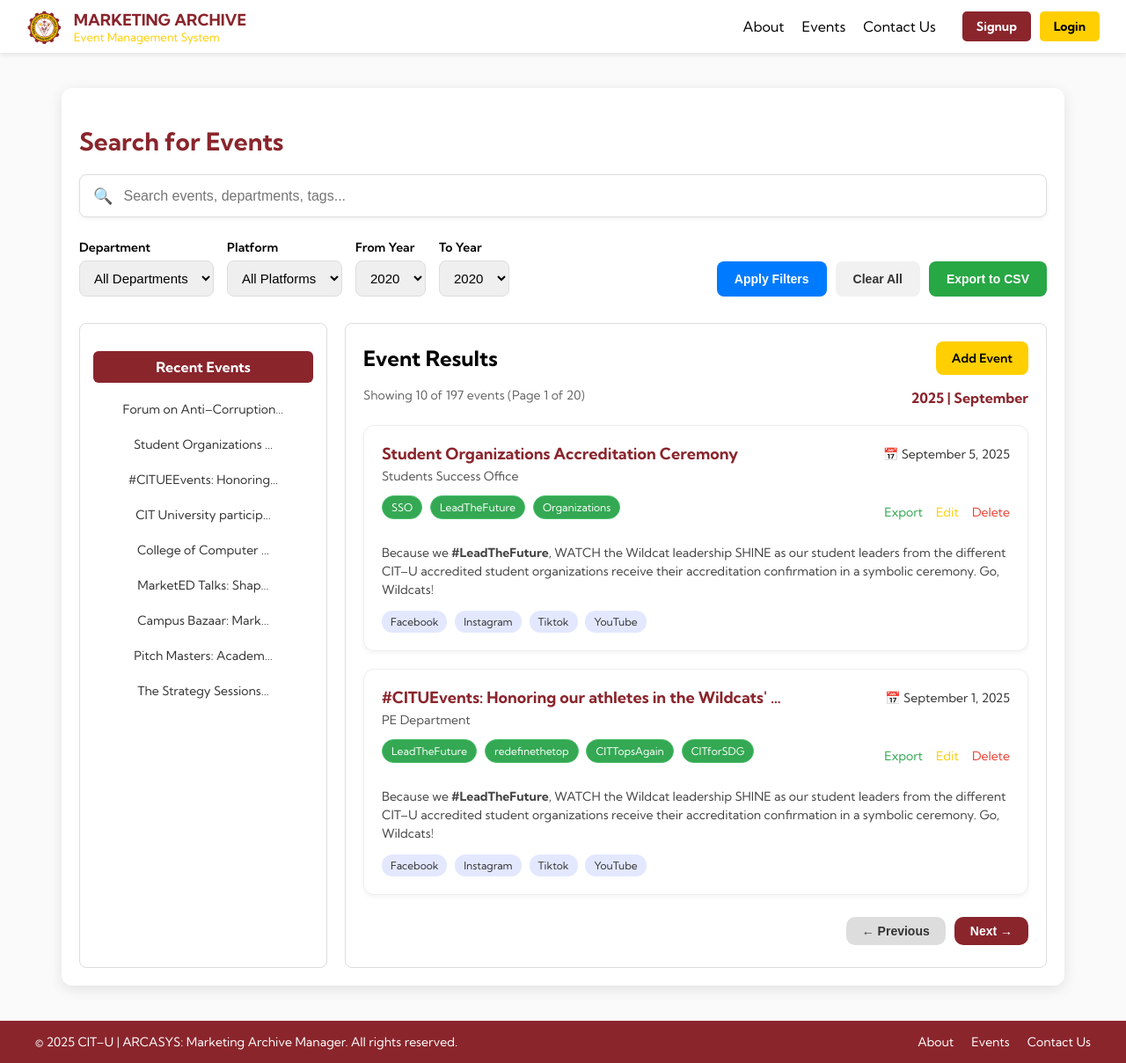
After one commit to LikeYasay/CSIT327-G1-Arcasys, a Django app: page /admin_dashboard/ in a window 1280 px wide. The commit adds this page. Shown: the whole page at 88% size. Run offline with Django 5.2, Linux system fonts and the light colour scheme.

Commit message:
feature(ArcasysApp): admin dashboard

```diff
--- a/Arcasys/ArcasysApp/urls.py
+++ b/Arcasys/ArcasysApp/urls.py
@@ -9,6 +9,8 @@ urlpatterns = [
     path("logout/", views.logout_view, name="logout"),
     path("events/", views.events_view, name="events"),
     path("contact/", views.contact_view, name="contact"),
+    path("add_event/", views.add_event_view, name="add_event"),
+    path("admin_dashboard/", views.admin_dashboard_view, name="admin_dashboard"),
 
     # Forgot password routes
     path(
--- a/Arcasys/ArcasysApp/views.py
+++ b/Arcasys/ArcasysApp/views.py
@@ -102,3 +102,28 @@ def events_view(request):
 
 def contact_view(request):
     return render(request, "ArcasysApp/contact.html")
+
+def add_event_view(request):
+    if request.method == "POST":
+        # Retrieve form data
+        event_name = request.POST.get("event_name")
+        event_date = request.POST.get("event_date")
+        event_time = request.POST.get("event_time")
+        location = request.POST.get("location")
+        department = request.POST.get("department")
+        description = request.POST.get("description")
+
+        # Validate required fields
+        if not all([event_name, event_date, event_time, location, department, description]):
+            messages.error(request, "All fields are required.")
+            return redirect("add_event")
+
+        # Here you would typically save the event to the database
+        # For now, we'll just display a success message
+        messages.success(request, "Event added successfully!")
+        return redirect("events")
+
+    return render(request, "ArcasysApp/add_event.html")
+
+def admin_dashboard_view(request):
+    return render(request, "ArcasysApp/admin_dashboard.html")
--- /dev/null
+++ b/Arcasys/static/ArcasysApp/css/admin_dashboard.css
@@ -0,0 +1,55 @@
+.results-header-top h2 {
+    margin: 0;
+}
+
+.results-header-top {
+    display: flex;
+    justify-content: space-between;
+    align-items: center;
+}
+
+.results-header-top .add-event {
+    background-color: #FFCF01;
+    color: #000000;
+    font-weight: 600;
+    padding: 10px 18px;
+    border-radius: 8px;
+    text-decoration: none;
+    transition: 0.3s ease;
+}
+
+.results-header-bottom {
+    display: flex;
+    justify-content: space-between;
+    align-items: center;
+    margin-bottom: 5px;
+}
+
+.tags-and-actions-row {
+    display: flex;
+    justify-content: space-between;
+    align-items: center;
+    margin-bottom: 15px;
+}
+
+.admin-actions-inline {
+    display: flex;
+    gap: 15px;
+    flex-shrink: 0;
+}
+
+.admin-actions-inline .action-btn {
+    display: flex;
+    align-items: center;
+    gap: 4px;
+    text-decoration: none;
+    padding: 0;
+    font-size: 14px;
+    font-weight: 500;
+    cursor: pointer;
+    transition: 0.2s;
+}
+
+.admin-actions-inline .export { color: #34A853; }
+.admin-actions-inline .edit { color: #FFCF01; }
+.admin-actions-inline .delete { color: #EA4335; }
--- a/Arcasys/static/ArcasysApp/css/events.css
+++ b/Arcasys/static/ArcasysApp/css/events.css
@@ -219,7 +219,8 @@ body {
 .tag {
   display: inline-block;
   padding: 5px 10px;
-  background: #2ecc71;
+  background: #34A853;
+  border: 1px solid #46BE66;
   color: #fff;
   border-radius: 20px;
   font-size: 12px;
--- a/Arcasys/static/ArcasysApp/css/style.css
+++ b/Arcasys/static/ArcasysApp/css/style.css
@@ -89,7 +89,7 @@ body {
     font-weight: bold;
 }
 
-.signup {
+.signup, .approve-accounts, .logout {
     background: #8A252C;
     color: white;
 }
--- /dev/null
+++ b/Arcasys/templates/ArcasysApp/admin_dashboard.html
@@ -0,0 +1,59 @@
+{% extends "ArcasysApp/events.html" %}
+{% load static %}
+
+{% block extra_css %}
+<link rel="stylesheet" href="{% static 'ArcasysApp/css/events.css' %}" />
+<link rel="stylesheet" href="{% static 'ArcasysApp/css/admin_dashboard.css' %}" />
+{% endblock extra_css %}
+
+{% block results_header_content %}
+<div class="results-header-admin">
+    <div class="results-header-top">
+        <h2>Event Results</h2>
+        <a href="#" class="btn add-event">Add Event</a>
+    </div>
+
+    <div class="results-header-bottom">
+        <p class="results-meta">Showing 10 of 197 events (Page 1 of 20)</p>
+        <span class="results-date">2025 | September</span>
+    </div>
+</div>
+{% endblock results_header_content %}
+
+{% block admin_actions_1 %}
+<div class="tags-and-actions-row">
+
+    <div class="tags">
+        <span class="tag green">SSO</span>
+        <span class="tag green">LeadTheFuture</span>
+        <span class="tag green">Organizations</span>
+    </div>
+
+    {# ADMIN ACTIONS INLINE #}
+    <div class="admin-actions-inline">
+        <a href="#" class="action-btn export">Export</a>
+        <a href="#" class="action-btn edit">Edit</a>
+        <a href="#" class="action-btn delete">Delete</a>
+    </div>
+</div>
+{% endblock admin_actions_1 %}
+
+
+{% block admin_actions_2 %}
+<div class="tags-and-actions-row">
+
+    <div class="tags">
+        <span class="tag green">LeadTheFuture</span>
+        <span class="tag green">redefinethetop</span>
+        <span class="tag green">CITTopsAgain</span>
+        <span class="tag green">CITforSDG</span>
+    </div>
+
+    {# ADMIN ACTIONS INLINE #}
+    <div class="admin-actions-inline">
+        <a href="#" class="action-btn export">Export</a>
+        <a href="#" class="action-btn edit">Edit</a>
+        <a href="#" class="action-btn delete">Delete</a>
+    </div>
+</div>
+{% endblock admin_actions_2 %}
--- a/Arcasys/templates/ArcasysApp/base.html
+++ b/Arcasys/templates/ArcasysApp/base.html
@@ -36,8 +36,16 @@
         </nav>
 
         <div class="auth-buttons">
-          <a href="{% url 'register' %}" class="btn signup">Signup</a>
-          <a href="{% url 'login' %}" class="btn login">Login</a>
+          {% if user.is_authenticated and user.is_admin %}
+              <a href="{% url 'approve_accounts' %}" class="btn approve-accounts">Approve Accounts</a>
+              <a href="{% url 'logout' %}" class="btn logout">Log out</a>
+          {% elif user.is_authenticated %}
+              <span class="user-welcome">Welcome, {{ user.UserFullName }}</span>
+              <a href="{% url 'logout' %}" class="btn logout">Logout</a>
+          {% else %}
+              <a href="{% url 'register' %}" class="btn signup">Signup</a>
+              <a href="{% url 'login' %}" class="btn login">Login</a>
+          {% endif %}
         </div>
       </div>
     </header>
--- a/Arcasys/templates/ArcasysApp/events.html
+++ b/Arcasys/templates/ArcasysApp/events.html
@@ -80,11 +80,13 @@
     </aside>
 
     <div class="results-content">
+      {% block results_header_content %}
       <div class="results-header">
         <h2>Event Results</h2>
         <span class="results-date">2025 | September</span>
       </div>
       <p class="results-meta">Showing 10 of 197 events (Page 1 of 20)</p>
+      {% endblock results_header_content %}
 
       <div class="event-card">
         <div class="event-card-header">
@@ -94,11 +96,13 @@
           <span class="event-date">📅 September 5, 2025</span>
         </div>
         <p class="event-department">Students Success Office</p>
+        {% block admin_actions_1 %}
         <div class="tags">
           <span class="tag green">SSO</span>
           <span class="tag green">LeadTheFuture</span>
           <span class="tag green">Organizations</span>
         </div>
+        {% endblock admin_actions_1 %}
         <p class="event-desc">
           Because we <strong>#LeadTheFuture</strong>, WATCH the Wildcat leadership SHINE
           as our student leaders from the different CIT–U accredited student organizations
@@ -120,12 +124,14 @@
           <span class="event-date">📅 September 1, 2025</span>
         </div>
         <p class="event-department">PE Department</p>
+        {% block admin_actions_2 %}
         <div class="tags">
           <span class="tag green">LeadTheFuture</span>
           <span class="tag green">redefinethetop</span>
           <span class="tag green">CITTopsAgain</span>
           <span class="tag green">CITforSDG</span>
         </div>
+        {% endblock admin_actions_2 %}
         <p class="event-desc">
           Because we <strong>#LeadTheFuture</strong>, WATCH the Wildcat leadership SHINE
           as our student leaders from the different CIT–U accredited student organizations
```
